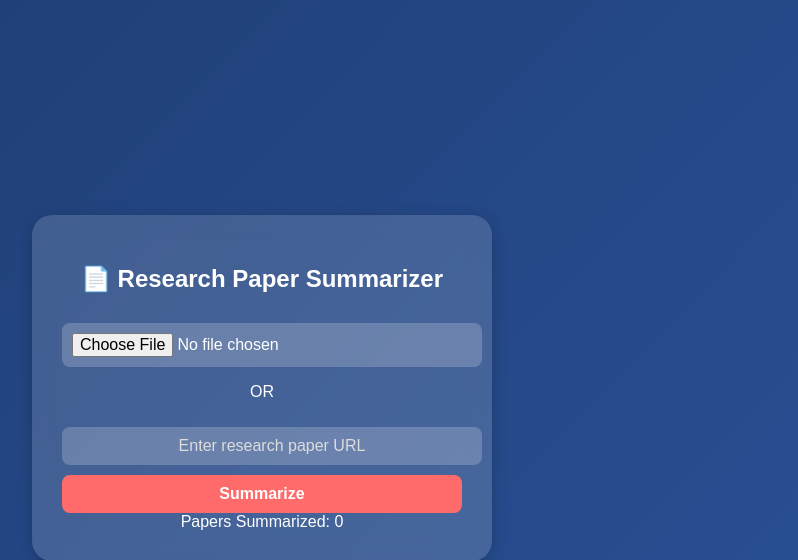
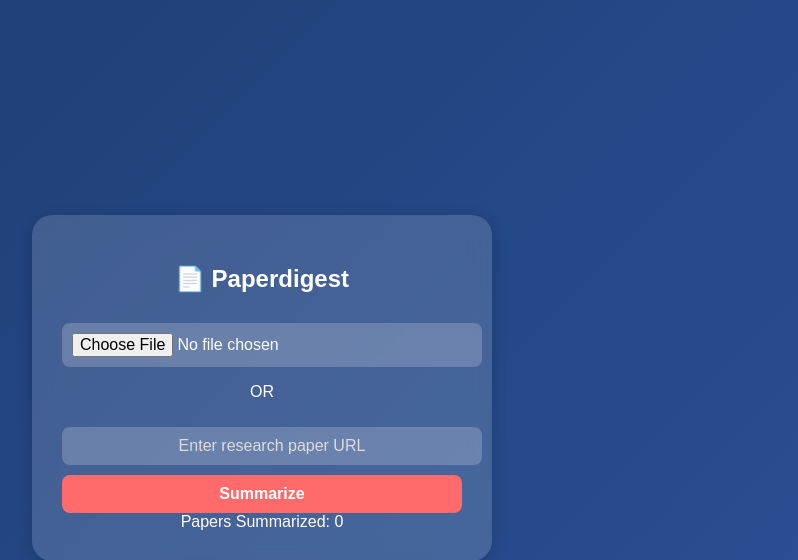
Before and after one commit to arko-14/ML-paper-analyser, a Flask app: page / in a window 1280 px wide. Shown: the top 560 px of the page, without its empty margins (378-1176 px from the left). Run offline with Flask 3, Linux system fonts and the light colour scheme.

Commit message:
Update index.html

```diff
--- a/templates/index.html
+++ b/templates/index.html
@@ -118,7 +118,7 @@
 </head>
 <body>
   <div class="container">
-    <h2>📄 Research Paper Summarizer</h2>
+    <h2>📄 Paperdigest</h2>
     <form id="summarizeForm">
       <input type="file" id="pdfFile" name="pdf_file" accept="application/pdf">
       <p>OR</p>
```
